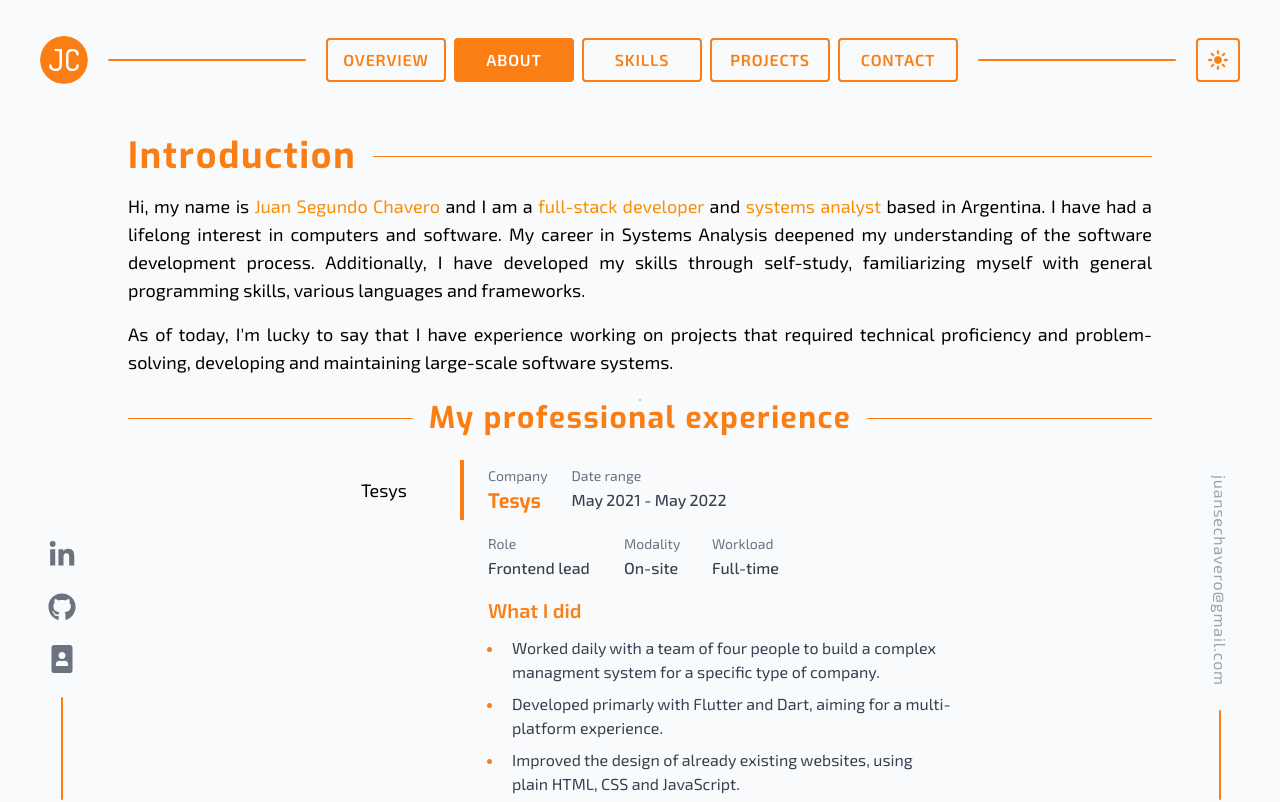
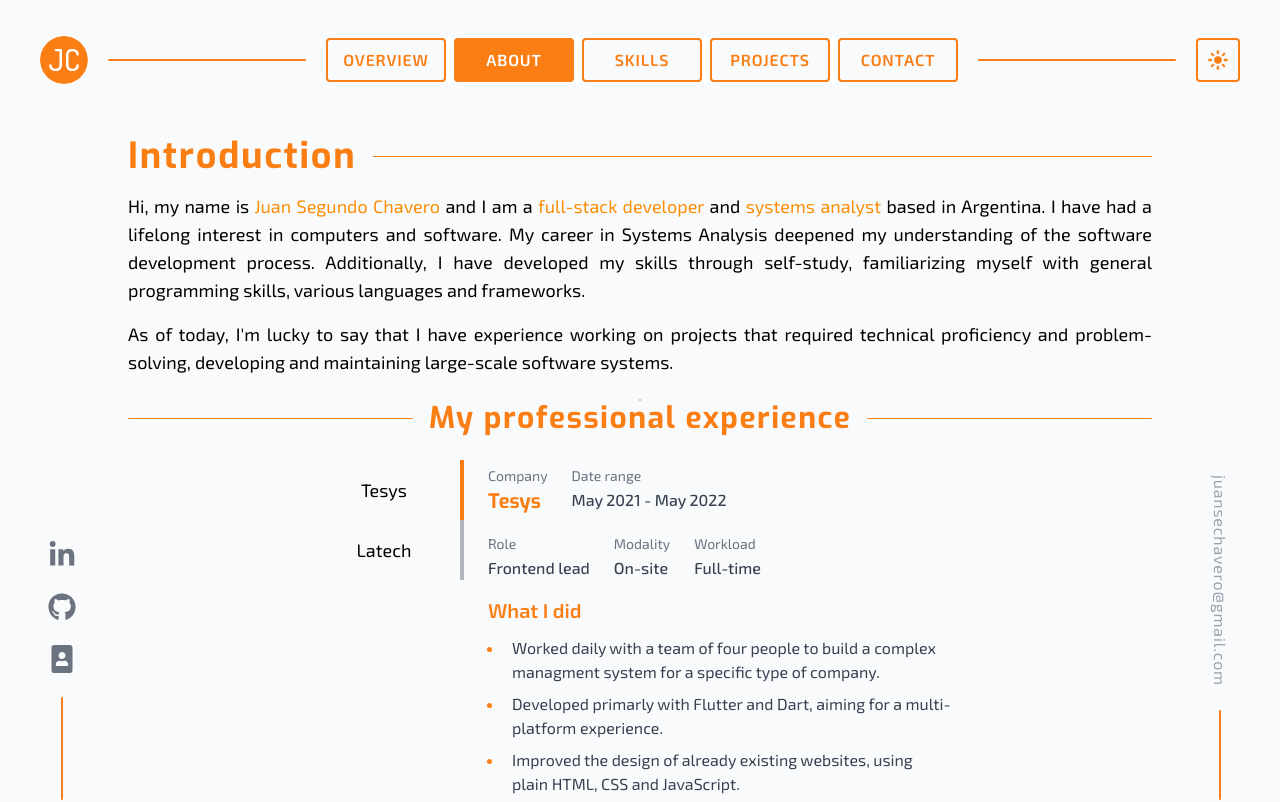
Before and after one commit to JuanseChavero/portfolio_next13, a Next.js app: page /about in a window 1280 px wide. Shown: the top 802 px of the page. Built offline with nearby package versions, Linux system fonts and the light colour scheme.

Commit message:
Add latech work experience

```diff
--- a/components/WorkExperience.tsx
+++ b/components/WorkExperience.tsx
@@ -1,12 +1,12 @@
-import { Experience } from '@/data/experiences';
+import { Experience } from "@/data/experiences";
 import {
   AnimatePresence,
   LayoutGroup,
   m,
   useAnimationControls,
   Variants,
-} from 'framer-motion';
-import { useState } from 'react';
+} from "framer-motion";
+import { useState } from "react";
 
 interface WorkExperienceProps {
   experiences: Experience[];
@@ -20,7 +20,7 @@ export default function WorkExperience({
   const [active, setActive] = useState(experiences[0].company);
   const controls = useAnimationControls();
   const selectedExperience = experiences.find(
-    (experience) => experience.company === active,
+    (experience) => experience.company === active
   );
 
   const onClick = async (company: string) => {
@@ -52,8 +52,8 @@ export default function WorkExperience({
                       layoutId="company"
                       className="absolute bottom-0 left-0 right-0 w-full h-1 -z-10 lg:left-auto lg:right-0 lg:h-full lg:w-1"
                       initial={false}
-                      animate={{ backgroundColor: '#fb7e14' }}
-                      transition={{ type: 'tween', duration: 0.25 }}
+                      animate={{ backgroundColor: "#fb7e14" }}
+                      transition={{ type: "tween", duration: 0.25 }}
                     />
                   )}
                 </AnimatePresence>
@@ -72,6 +72,7 @@ export default function WorkExperience({
             className="flex flex-col px-1 py-4 lg:px-6 lg:py-0"
             initial={false}
             animate={controls}
+            transition={{ opacity: { duration: 0.2 } }}
           >
             <div className="flex items-start gap-6 pb-3">
               <div className="">
@@ -100,8 +101,8 @@ export default function WorkExperience({
               </div>
             </div>
 
-            <div className="flex flex-wrap items-start gap-2">
-              <div className="w-32">
+            <div className="flex flex-wrap items-start gap-6">
+              <div className="w-auto">
                 <span className="text-sm text-gray-500 dark:text-gray-400">
                   Role
                 </span>
@@ -110,27 +111,29 @@ export default function WorkExperience({
                 </p>
               </div>
 
-              <div className="w-20">
+              <div className="w-auto">
                 <span className="text-sm text-gray-500 dark:text-gray-400">
                   Modality
                 </span>
                 <p className="text-base font-medium text-gray-700 dark:text-gray-300">
-                  {selectedExperience.modality ?? '-'}
+                  {selectedExperience.modality ?? "-"}
                 </p>
               </div>
 
-              <div className="w-20">
+              <div className="w-auto">
                 <span className="text-sm text-gray-500 dark:text-gray-400">
                   Workload
                 </span>
                 <p className="text-base font-medium text-gray-700 dark:text-gray-300">
-                  {selectedExperience.time ?? '-'}
+                  {selectedExperience.time ?? "-"}
                 </p>
               </div>
             </div>
             <div className="mt-4">
               <p className="mb-3 text-xl font-semibold text-primary">
-                What I did
+                {selectedExperience.endDate === "Today"
+                  ? "What I'm doing"
+                  : "What I did"}
               </p>
               <ul className="ml-4 space-y-2 list-disc marker:text-primary">
                 {selectedExperience.contents.map((content) => (
--- a/data/experiences.tsx
+++ b/data/experiences.tsx
@@ -11,18 +11,31 @@ export type Experience = {
 
 export const experiences: Experience[] = [
   {
-    company: 'Tesys',
-    companySite: 'https://www.tesysweb.com',
-    startDate: 'May 2021',
-    endDate: 'May 2022',
-    role: 'Frontend lead',
-    modality: 'On-site',
-    time: 'Full-time',
+    company: "Tesys",
+    companySite: "https://www.tesysweb.com",
+    startDate: "May 2021",
+    endDate: "May 2022",
+    role: "Frontend lead",
+    modality: "On-site",
+    time: "Full-time",
     contents: [
-      'Worked daily with a team of four people to build a complex managment system for a specific type of company.',
-      'Developed primarly with Flutter and Dart, aiming for a multi-platform experience.',
-      'Improved the design of already existing websites, using plain HTML, CSS and JavaScript.',
-      'Provided IT support for my co-workers with technical issues.',
+      "Worked daily with a team of four people to build a complex managment system for a specific type of company.",
+      "Developed primarly with Flutter and Dart, aiming for a multi-platform experience.",
+      "Improved the design of already existing websites, using plain HTML, CSS and JavaScript.",
+    ],
+  },
+  {
+    company: "Latech",
+    companySite: "https://latechfactory.com",
+    startDate: "May 2023",
+    endDate: "Today",
+    role: "Fullstack Developer",
+    modality: "Remote",
+    time: "Full-time",
+    contents: [
+      "Working remotely in a project with a custom-made Shopify framework, using JavaScript/TypeScript and React.",
+      "Creating new features, developing new websites and mantaining projects with a team.",
+      "Cooperating closely with the client's team to develop the best possible product.",
     ],
   },
 ];
```
